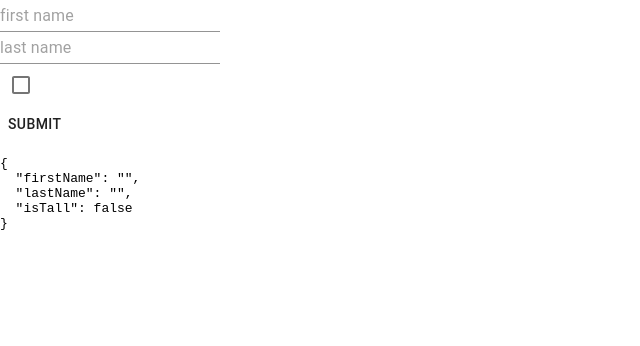
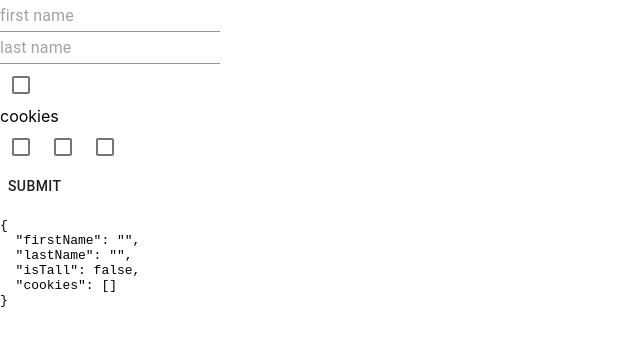
Before and after one commit to Annie-Huang/formik-2-example, a React (Create React App) app: page / in a window 1280 px wide. Shown: the top 346 px of the page, without its empty margins (0-640 px from the left). Built offline with nearby package versions, Linux system fonts and the light colour scheme.

Commit message:
Use <Field type='checkbox'> for array variable with string as child value.

```diff
--- a/src/App.tsx
+++ b/src/App.tsx
@@ -5,7 +5,12 @@ function App() {
   return (
     <div>
       <Formik
-        initialValues={{ firstName: '', lastName: '', isTall: false }}
+        initialValues={{
+          firstName: '',
+          lastName: '',
+          isTall: false,
+          cookies: [],
+        }}
         onSubmit={(data, { setSubmitting, resetForm }) => {
           setSubmitting(true);
 
@@ -47,6 +52,21 @@ function App() {
 
             <Field name='isTall' type='checkbox' as={Checkbox} />
 
+            <div>cookies</div>
+            <Field
+              name='cookies'
+              type='checkbox'
+              value='chocolate chip'
+              as={Checkbox}
+            />
+            <Field
+              name='cookies'
+              type='checkbox'
+              value='snickerdoodle'
+              as={Checkbox}
+            />
+            <Field name='cookies' type='checkbox' value='sugar' as={Checkbox} />
+
             <div>
               <Button disabled={isSubmitting} type='submit'>
                 submit
```
